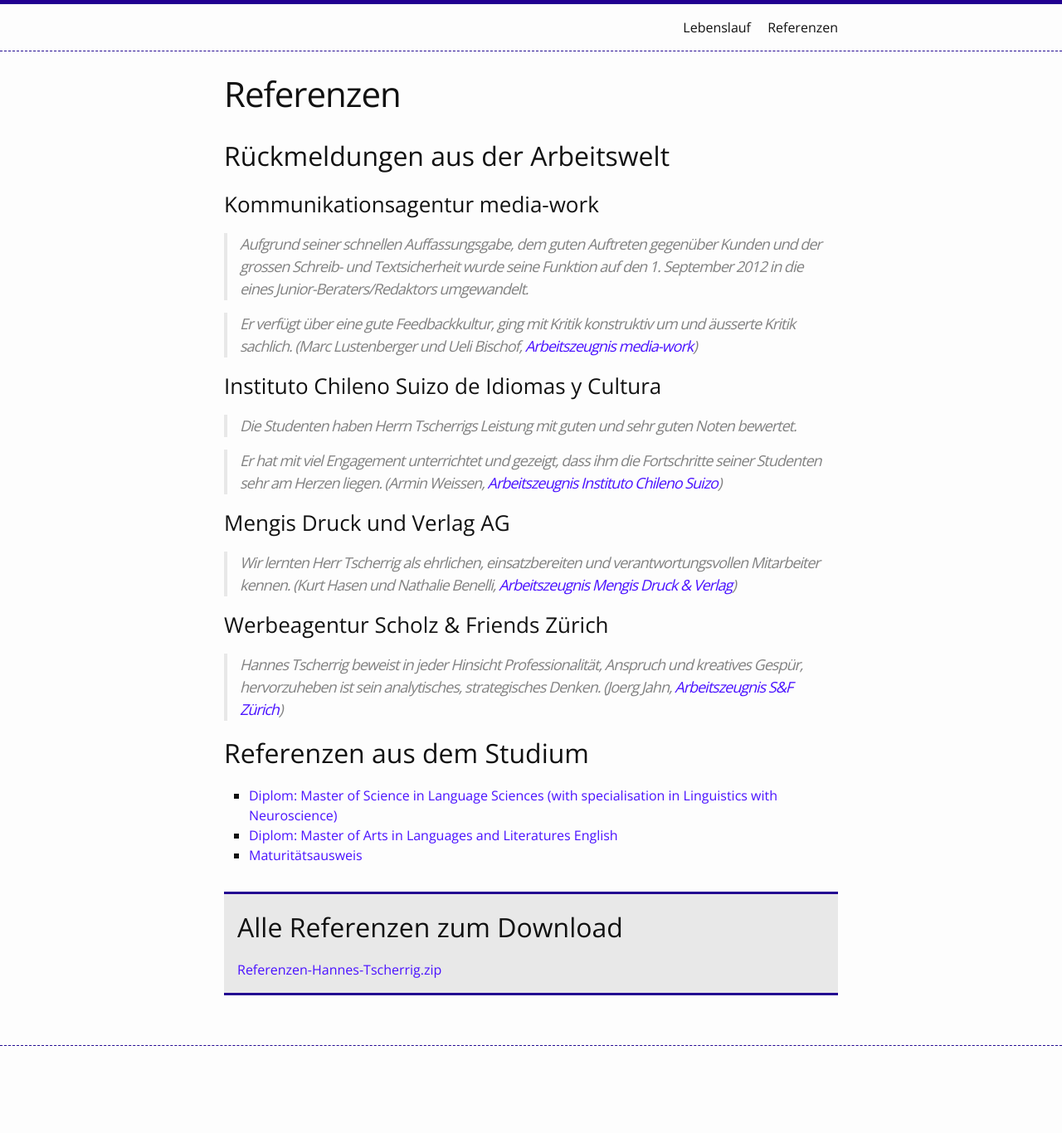
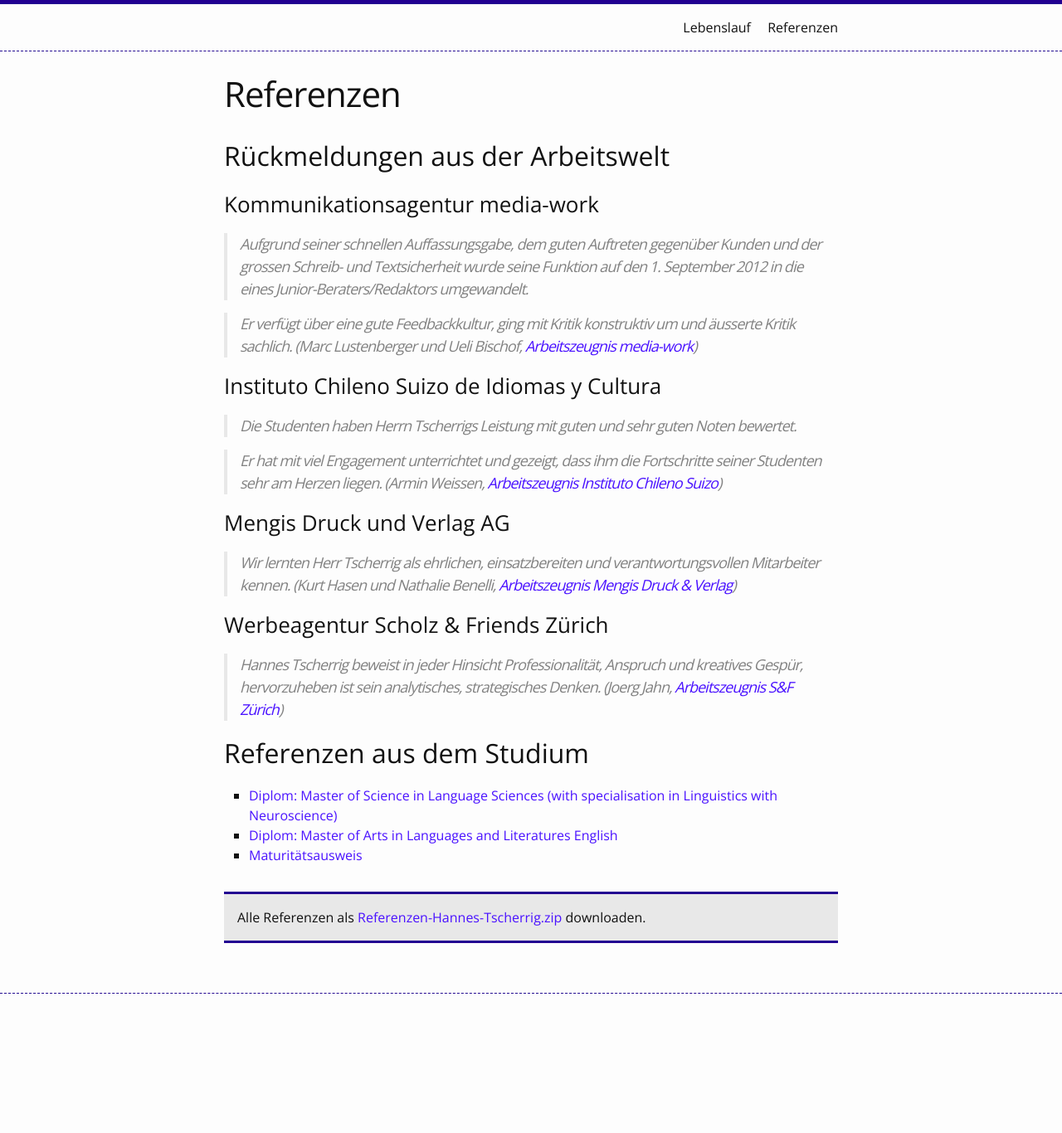
Before and after one commit to tschannes/tschannes.github.com, a Jekyll site: the page built from referenzen.md, in a window 1280 px wide. Shown: the whole page at 83% size. Built offline with Jekyll 4.4.1, drawn with Linux system fonts in a browser that asks for light colours; after the commit the page ends 1303 px from its top, so only the background shows below that.

Commit message:
zip-box updated

```diff
--- a/referenzen.md
+++ b/referenzen.md
@@ -35,7 +35,6 @@
 
 <div id="about-container" style="margin-top:2em;">
 	<div style="padding:1em;">
-			<h2>Alle Referenzen zum Download</h2>
-			<a href="/references/{{ site.zip_name }}">Referenzen-Hannes-Tscherrig.zip</a>
+			Alle Referenzen als <a href="/references/{{ site.zip_name }}">Referenzen-Hannes-Tscherrig.zip</a> downloaden.
 	</div>
 </div>
```
